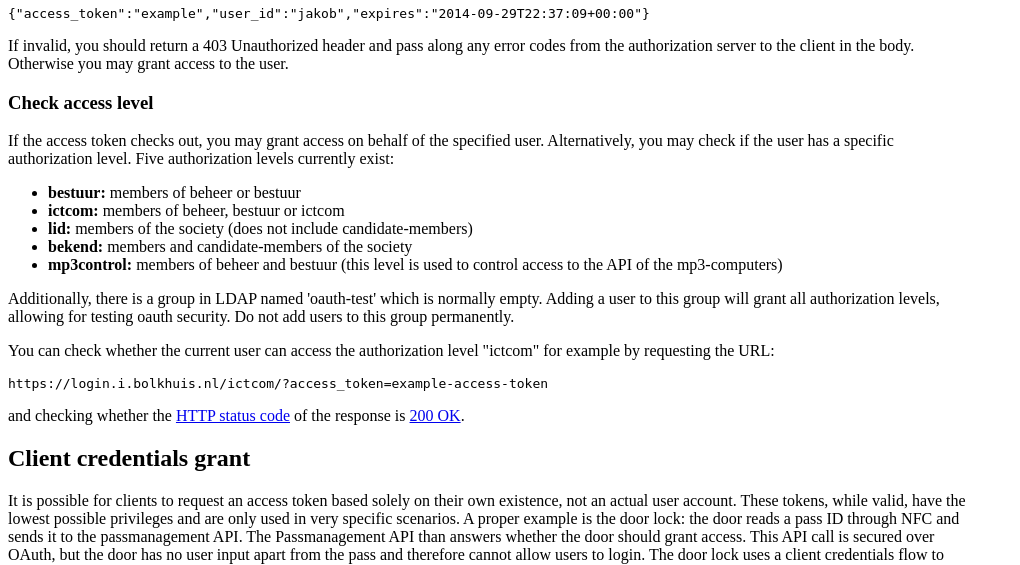
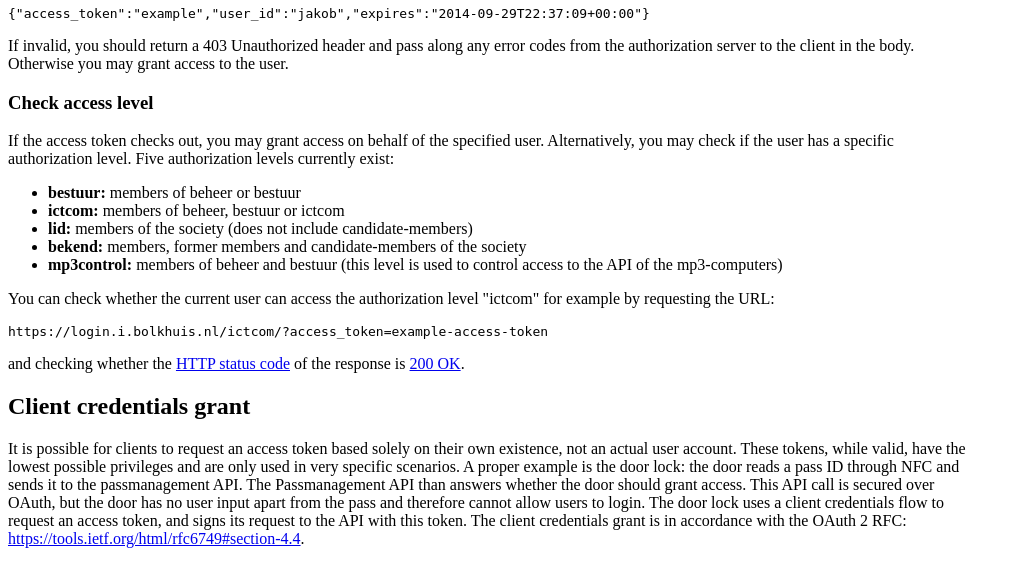
Before and after one commit to debolk/bolklogin, a PHP site: page /instructions.html in a window 1280 px wide. Shown: the part 3263-3828 px from the top of the page, without its empty margins (0-1020 px from the left). Run offline with PHP 8.4, Linux system fonts and the light colour scheme.

Commit message:
Removed cn=oath-test for security purposes

```diff
--- a/src/resources/Bekend.php
+++ b/src/resources/Bekend.php
@@ -7,7 +7,6 @@ class Bekend extends DefaultResource {
         'cn=leden,ou=groups,o=nieuwedelft,dc=bolkhuis,dc=nl',
         'cn=oud-leden,ou=groups,o=nieuwedelft,dc=bolkhuis,dc=nl',
         'cn=kandidaatleden,ou=groups,o=nieuwedelft,dc=bolkhuis,dc=nl',
-        'cn=oauth-test,ou=groups,o=nieuwedelft,dc=bolkhuis,dc=nl',
     );
 
     /**
--- a/src/resources/Bestuur.php
+++ b/src/resources/Bestuur.php
@@ -6,7 +6,6 @@ class Bestuur extends DefaultResource {
     public $groups = array(
         'cn=nieuwedelft-bestuur,ou=groups,o=nieuwedelft,dc=bolkhuis,dc=nl',
         'cn=beheer,ou=groups,dc=bolkhuis,dc=nl',
-        'cn=oauth-test,ou=groups,o=nieuwedelft,dc=bolkhuis,dc=nl',
     );
 
     /**
--- a/src/resources/Ictcom.php
+++ b/src/resources/Ictcom.php
@@ -7,7 +7,6 @@ class Ictcom extends DefaultResource {
         'cn=nieuwedelft-bestuur,ou=groups,o=nieuwedelft,dc=bolkhuis,dc=nl',
         'cn=ictcom,ou=groups,o=nieuwedelft,dc=bolkhuis,dc=nl',
         'cn=beheer,ou=groups,dc=bolkhuis,dc=nl',
-        'cn=oauth-test,ou=groups,o=nieuwedelft,dc=bolkhuis,dc=nl',
     );
 
     /**
--- a/src/resources/Lid.php
+++ b/src/resources/Lid.php
@@ -6,7 +6,6 @@ class Lid extends DefaultResource {
     public $groups = array(
         'cn=leden,ou=groups,o=nieuwedelft,dc=bolkhuis,dc=nl',
         'cn=kandidaatleden,ou=groups,o=nieuwedelft,dc=bolkhuis,dc=nl',
-        'cn=oauth-test,ou=groups,o=nieuwedelft,dc=bolkhuis,dc=nl',
     );
 
     /**
--- a/src/resources/Mp3Control.php
+++ b/src/resources/Mp3Control.php
@@ -7,7 +7,6 @@ class Mp3Control extends DefaultResource {
         'cn=ictcom,ou=groups,o=nieuwedelft,dc=bolkhuis,dc=nl',
         'cn=nieuwedelft-bestuur,ou=groups,o=nieuwedelft,dc=bolkhuis,dc=nl',
         'cn=beheer,ou=groups,dc=bolkhuis,dc=nl',
-        'cn=oauth-test,ou=groups,o=nieuwedelft,dc=bolkhuis,dc=nl',
     );
 
     /**
--- a/web/instructions.html
+++ b/web/instructions.html
@@ -219,12 +219,9 @@
             <li><strong>bestuur: </strong> members of beheer or bestuur</li>
             <li><strong>ictcom: </strong> members of beheer, bestuur or ictcom</li>
             <li><strong>lid: </strong> members of the society (does not include candidate-members)</li>
-            <li><strong>bekend: </strong> members and candidate-members of the society</li>
+            <li><strong>bekend: </strong> members, former members and candidate-members of the society</li>
             <li><strong>mp3control: </strong> members of beheer and bestuur (this level is used to control access to the API of the mp3-computers)</li>
         </ul>
-        <p>
-            Additionally, there is a group in LDAP named 'oauth-test' which is normally empty. Adding a user to this group will grant all authorization levels, allowing for testing oauth security. Do not add users to this group permanently.
-        </p>
         <p>
             You can check whether the current user can access the authorization level "ictcom" for example by requesting the URL:
         </p>
```
Also changed, not shown: README.md.
